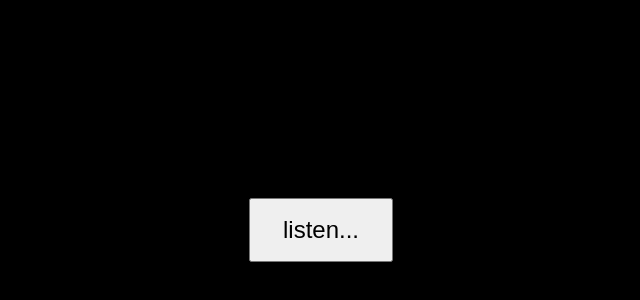
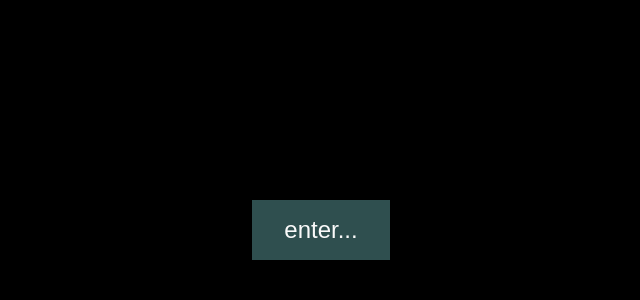
Before and after one commit to zhaovan/at-the-end-of-the-earth-i-find-_, a Next.js app: page / in a window 1280 px wide. Shown: the part 170-470 px from the top of the page, without its empty margins (319-959 px from the left). Built offline with nearby package versions, Linux system fonts and the light colour scheme.

Commit message:
BUTTON WOOOO

```diff
--- a/src/app/globals.css
+++ b/src/app/globals.css
@@ -66,4 +66,13 @@ button {
   cursor: pointer;
   padding: 1rem 2rem;
   font-size: 1.5rem;
+  background-color: darkslategrey;
+  outline: none;
+  border: none;
+  color: #fafafa;
+  transition: background-color 250ms ease-in;
+
+  &:hover {
+    background-color: darkslateblue;
+  }
 }
--- a/src/app/page.js
+++ b/src/app/page.js
@@ -5,7 +5,7 @@ import { useEffect, useState } from "react";
 
 const text = `in the wake of waxing crescent grand // mother asks me if i have a
         girlfriend // i respond with an assemblage of stones in my throat //
-        they are masquerading as language // my brother has
+        masquerading as language // my brother has
         the luxury of compulsive
         heterosexuality // i stare at the dirty ground which has never reflected
         the moon // i peel a tomato between my thumb and fore // finger and suck
@@ -71,7 +71,7 @@ export default function Home() {
           </p>
         </>
       ) : (
-        <button onClick={() => setOpened(true)}>listen...</button>
+        <button onClick={() => setOpened(true)}>enter...</button>
       )}
     </main>
   );
```
